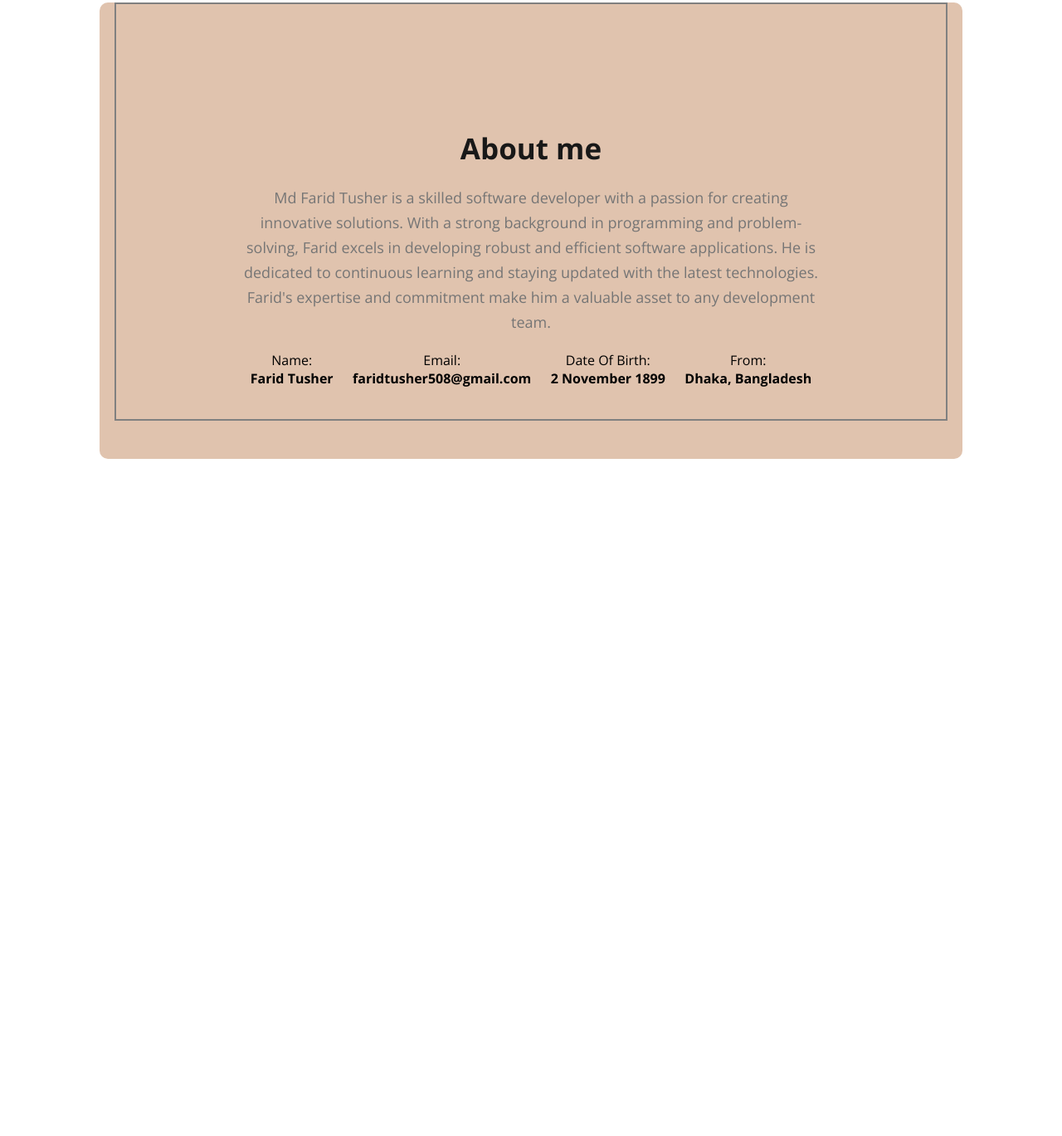
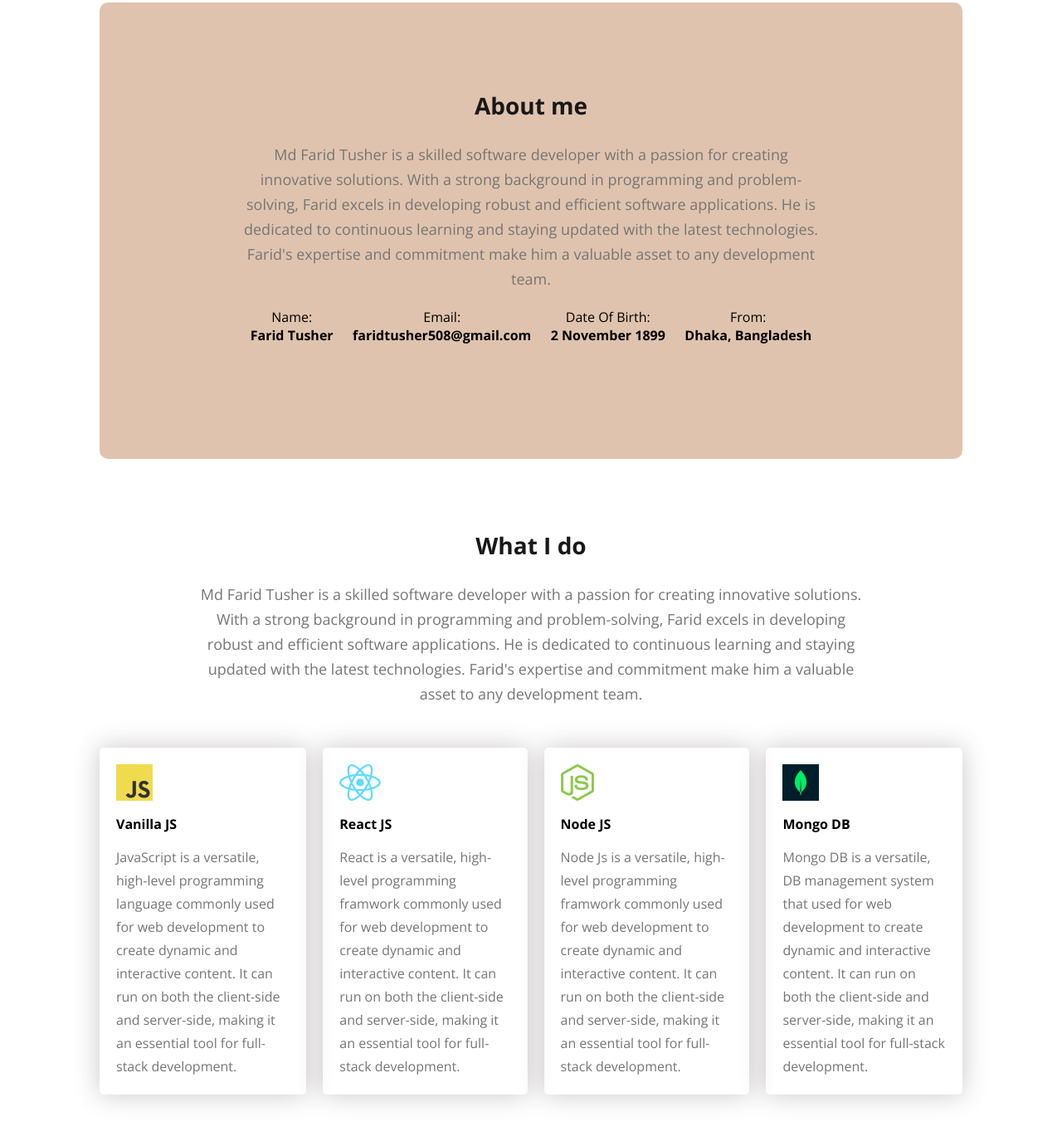
Before and after one commit to Faridtusher/portfolio-design, a plain HTML site: page index.html in a window 1280 px wide. Shown: the part 653-2022 px from the top of the page at 83% size. Before the commit the page ends 1206 px from the top, so only its background shows below. Drawn offline with nearby package versions, Linux system fonts and the light colour scheme.

Commit message:
complete-my-skills-section

```diff
--- a/index.html
+++ b/index.html
@@ -10,6 +10,7 @@
 
 
 <body>
+   <!-- code about the navigation and nav Banner -->
    <section class="headerContainer">
       <header>
          <nav class="navContainer">
@@ -41,8 +42,8 @@
    </section>
 
 
-
    <main>
+      <!-- code about section -->
       <section class="aboutContainer">
          <div class="aboutDetails">
             <h1 class="aboutTitle">About me</h1>
@@ -70,9 +71,60 @@
                </div>
             </div>
          </div>
+      </section>
+
+      <!-- Code about my work section -->
+      <section class="job-container">
+         <h1 class="job-title">What I do</h1>
+         <p class="job-description">Md Farid Tusher is a skilled software developer with a passion for creating innovative solutions. With a
+            strong background in programming and problem-solving, Farid excels in developing robust and efficient
+            software applications. He is dedicated to continuous learning and staying updated with the latest
+            technologies. Farid's expertise and commitment make him a valuable asset to any development team.
+         </p>
+
+         <div class="skills-container">
+            <div class="skill">
+               <img class="skill-img" src="/images/icons/js.png" alt="">
+               <h4 class="skill-title">Vanilla JS</h4>
+               <p class="skill-description">JavaScript is a versatile, high-level programming language commonly used for web development to create
+                  dynamic and interactive content. It can run on both the client-side and server-side, making it an
+                  essential tool for full-stack development.
+               </p>
+            </div>
+
+            <div class="skill">
+               <img class="skill-img" src="./images/icons/react.png" alt="">
+               <h4 class="skill-title">React JS</h4>
+               <p class="skill-description">React is a versatile, high-level programming framwork commonly used for
+                  web development to create
+                  dynamic and interactive content. It can run on both the client-side and server-side, making it an
+                  essential tool for full-stack development.
+               </p>
+            </div>
+
+            <div class="skill">
+               <img class="skill-img" src="/images/icons/nodejs.png" alt="">
+               <h4 class="skill-title">Node JS</h4>
+               <p class="skill-description">Node Js is a versatile, high-level programming framwork commonly used for
+                  web development to create
+                  dynamic and interactive content. It can run on both the client-side and server-side, making it an
+                  essential tool for full-stack development.
+               </p>
+            </div>
+
+            <div class="skill">
+               <img class="skill-img" src="/images/icons/mongo.png" alt="">
+               <h4 class="skill-title">Mongo DB</h4>
+               <p class="skill-description">Mongo DB is a versatile, DB management system that used for
+                  web development to create
+                  dynamic and interactive content. It can run on both the client-side and server-side, making it an
+                  essential tool for full-stack development.
+               </p>
+            </div>
+         </div>
+      </section>
 
 
-      </section>
    </main>
 
 
--- a/styles/style.css
+++ b/styles/style.css
@@ -79,8 +79,8 @@
    background-color: rgb(216, 91, 46);
 }
 
+
 /* Top details style */
-
 .topTextContainer{
    margin: 50px 200px 0px 150px;
    display: flex;
@@ -125,11 +125,7 @@
 }
 
 .personeImg {
-   /* background-image: url('/images/header_bg.png');
-   background-repeat: no-repeat;
-   background-size: cover; */
    width: 250px;
-
 }
 
 .personeImg img{
@@ -144,7 +140,7 @@
    height: 550px;
    border-radius: 10px;
    background: rgb(224, 195, 174);
-   margin: auto;
+   margin: 0 auto;
 }
 
 .aboutDetails{
@@ -152,19 +148,17 @@
    width: 700px;
    height: 200px;
    margin: 0px auto;
-   padding: 150px 150px;
-   border: 2px solid gray;
-
+   padding: 100px 150px;
 }
 
 .aboutTitle{
    margin-bottom: 20px;
    color: rgb(24, 24, 24);
-   font-size: 35px;
    font-weight: 700;
    line-height: 48px;
    letter-spacing: 0%;
    text-align: center;
+   font-size: 28px;
 }
 
 .aboutBlog{
@@ -182,3 +176,63 @@
    display: flex;
    justify-content: space-around;
 }
+
+
+/* style about the my works */
+.job-container{
+   width: 1040px;
+   margin: 80px auto;
+   text-align: center;
+}
+
+
+.job-title{
+   margin-bottom: 20px;
+   font-size: 28px;
+   color: rgb(24, 24, 24);
+   font-weight: 700;
+   line-height: 48px;
+}
+
+
+.job-description{
+   width: 800px;
+   margin: 0 auto;
+   color: rgb(117, 117, 117);
+   font-size: 18px;
+   font-weight: 400;
+   line-height: 30px;
+}
+
+.skills-container{
+   display: flex;
+   justify-content: space-around;
+   align-items: center;
+   gap: 20px;
+   text-align: start;
+   margin-top: 50px;
+}
+
+.skill{
+   box-shadow: 0px 0px 30px rgba(78, 66, 66, 0.3);
+   padding: 20px;
+   border-radius: 5px;
+}
+
+.skill-img{
+   margin-bottom: 12px;
+}
+
+.skill-title{
+   margin-bottom: 15px;
+}
+
+.skill-description{
+   color: rgb(117, 117, 117);
+   font-size: 16px;
+   font-weight: 400;
+   line-height: 28px;
+   text-align: left;
+}
+
+/* complete to style the my works section*/
```
